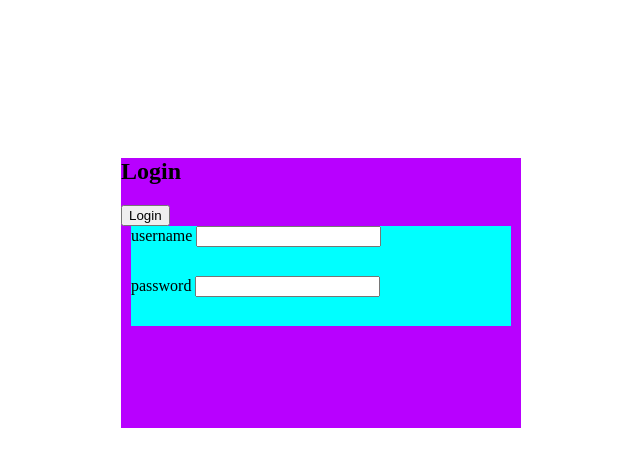
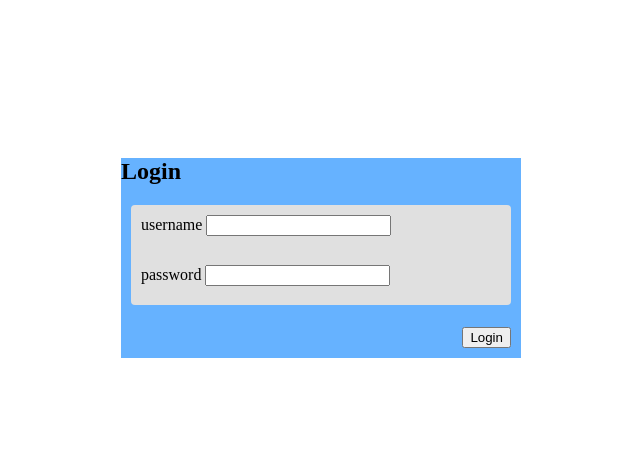
Before and after one commit to CiobanuMarcu/Coder-Dojo-Website, a PHP site: page /login.php in a window 1280 px wide. Shown: the top 467 px of the page, without its empty margins (319-959 px from the left). Run offline with PHP 8.4, Linux system fonts and the light colour scheme.

Commit message:
- adaugat sha pt parole si stilizat login

```diff
--- a/src/css/main.css
+++ b/src/css/main.css
@@ -2,8 +2,8 @@
     top: 150px;
     position: relative;
     width: 400px;
-    height: 270px;
-    background-color: #b800ff;
+    height: 200px;
+    background-color: #66b2ff;
     margin-left: auto;
     margin-right: auto;
     margin-bottom: 0;
@@ -11,10 +11,23 @@
 
 .field-set {
     margin: 0 10px;
-    background-color: aqua;
+    background-color: #e0e0e0;
+    height: 100px;
+    box-sizing: border-box;
+    padding: 10px;
+    border-radius: 4px;
+}
+.username-wrapper {
     height: 50px;
 }
-
+.password-wrapper {
+    height: 50px;
+}
+#submit{
+    position: absolute;
+    bottom: 10px;
+    right: 10px;
+}
 #meniu {
     width: 400px;
     height: 200px;
--- a/src/login.php
+++ b/src/login.php
@@ -6,16 +6,17 @@
 <body>
     <form class="login_form" method="post" action="logic/login_logic.php">
         <h2>Login</h2>
-
-        <input type="submit" id="submit" name="submit" value="Login"/>
         <div class="field-set">
+            <div class="username-wrapper">
                 <label>username</label>
                 <input type="text" name="username"/>
+            </div>
+            <div class="password-wrapper">
+                <label>password</label>
+                <input type="password" name="password"/>
+            </div>
         </div>
-        <div class="field-set">
-            <label>password</label>
-            <input type="password" name="password"/>
-        </div>
+        <input type="submit" id="submit" name="submit" value="Login"/>
     </form>
 </body>
 </html>
--- a/src/service/DatabaseManager.php
+++ b/src/service/DatabaseManager.php
@@ -9,7 +9,7 @@
 
 function getConnection()
 {
-    $conn = mysqli_connect('localhost', 'root', '', 'coderdojo');
+    $conn = mysqli_connect('localhost', 'root', 'root', 'coderdojo');
 
     if (!$conn) {
 
--- a/src/service/UserService.php
+++ b/src/service/UserService.php
@@ -31,7 +31,7 @@ class UserService
         $connection = getConnection();
         $query = sprintf ("SELECT * FROM utilizator WHERE username = '%s' AND parola = '%s'",
             mysqli_real_escape_string($connection, $name),
-            mysqli_real_escape_string($connection, $parola)
+           sha1 (mysqli_real_escape_string($connection, $parola))
         );
         $result = mysqli_query($connection, $query);
         $rows = mysqli_num_rows($result);
```
Also changed, not shown: src/logic/register_logic.php (+7 -2 lines).
